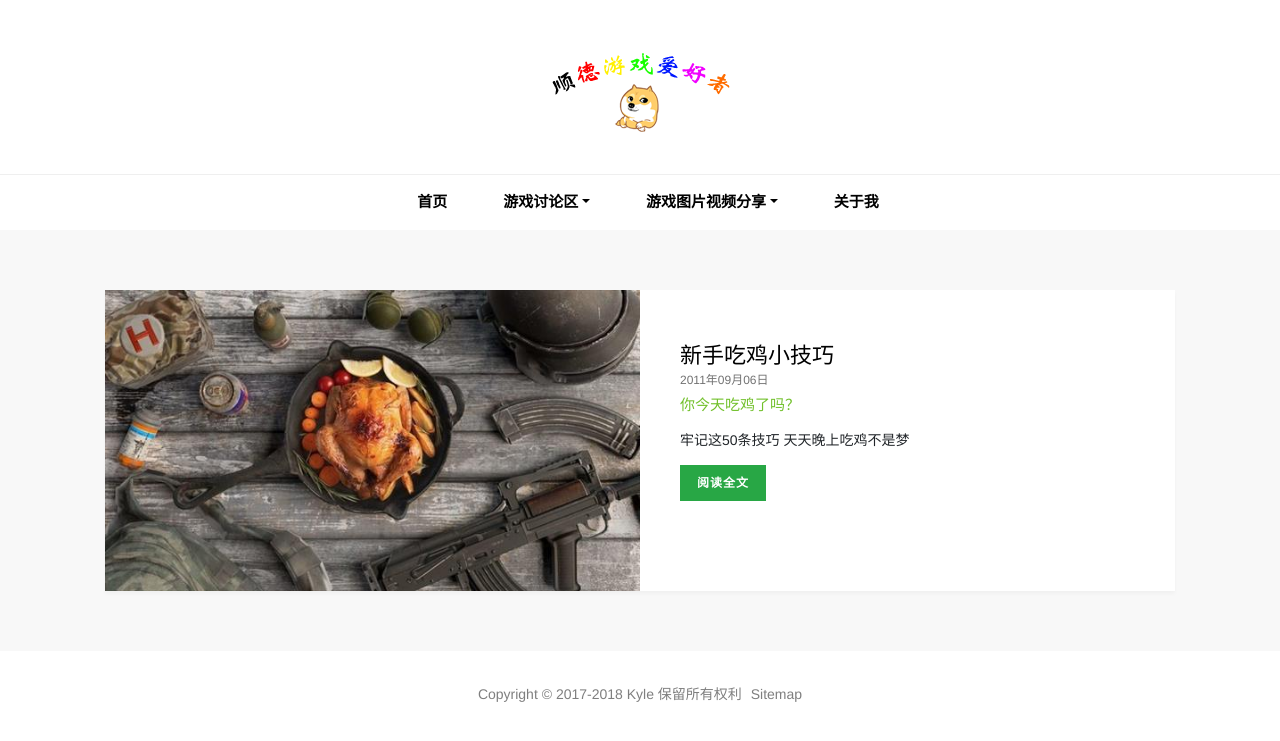
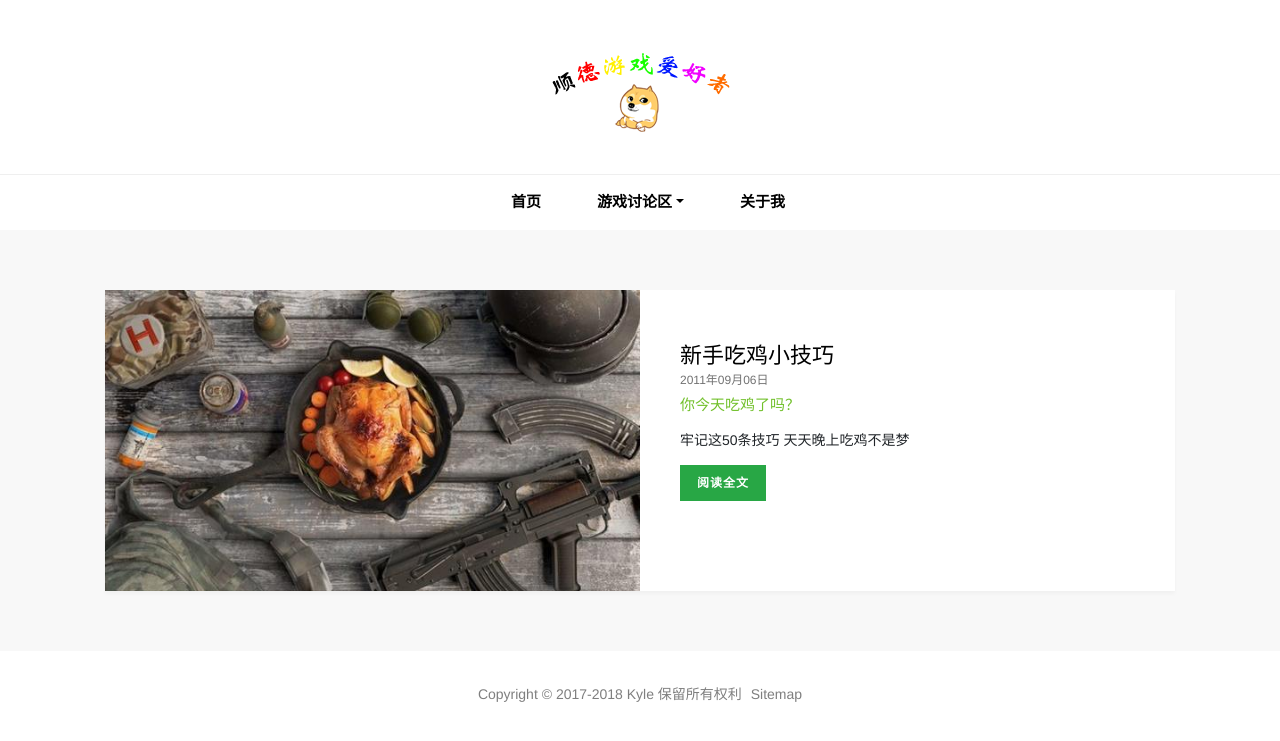
Before and after one commit to Kyle00000/Kyle00000.github.io, a Jekyll site: the page built from index.html, in a window 1280 px wide. Shown: the top 741 px of the page. Built offline with Jekyll 4.4.1, drawn with Linux system fonts in a browser that asks for light colours; comment, search, counter and statistics services are not loaded.

Commit message:
Update default.html

```diff
--- a/_layouts/default.html
+++ b/_layouts/default.html
@@ -43,13 +43,6 @@ var _hmt = _hmt || [];
                 <a class="dropdown-item" href="{{ site.url }}/ueo/">游戏攻略</a>
               </div>
             </li>
-            <li class="dropdown">
-              <a class="nav-link dropdown-toggle" href="#" id="web" data-toggle="dropdown" aria-haspopup="true" aria-expanded="false">游戏图片视频分享</a>
-              <div class="dropdown-menu" aria-labelledby="web">
-                <a class="dropdown-item" href="{{ site.url }}/ueo/">精美截图</a>
-                <a class="dropdown-item" href="{{ site.url }}/ueo/">精彩视频</a>
-              </div>
-            </li>
             <li class="nav-item"><a class="nav-link" href="{{ site.url }}/about/">关于我</a></li>
           </ul>
         </div>
```
